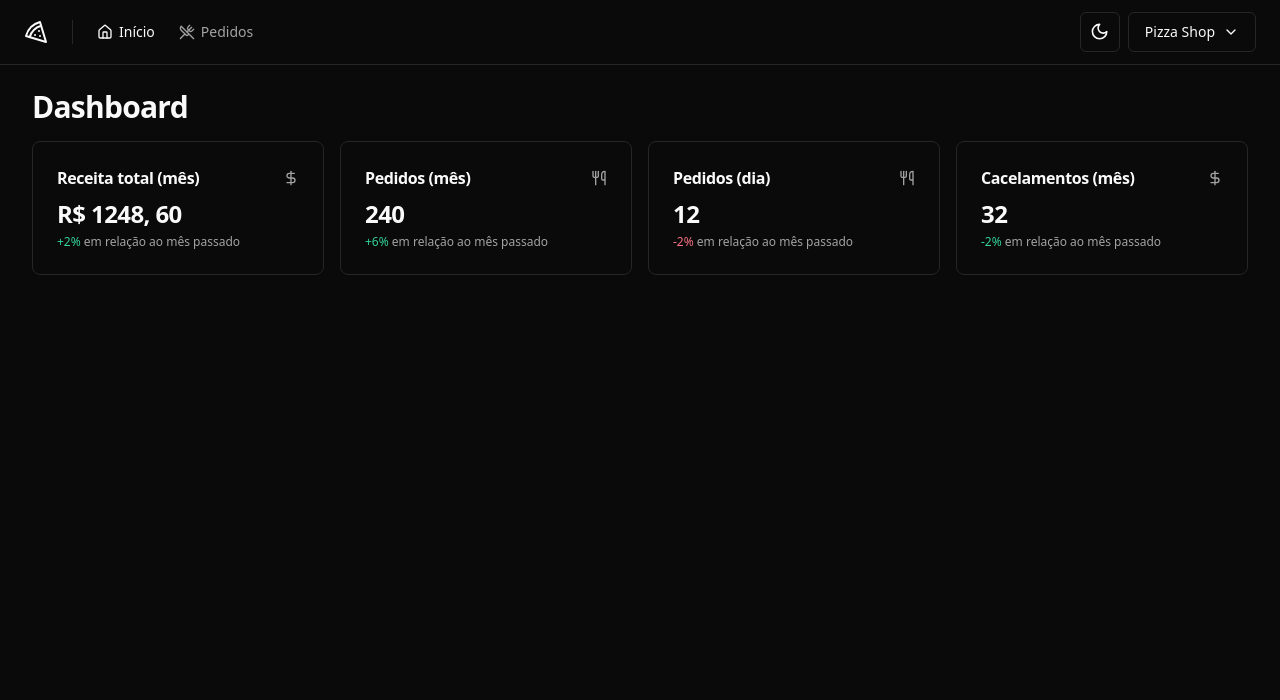
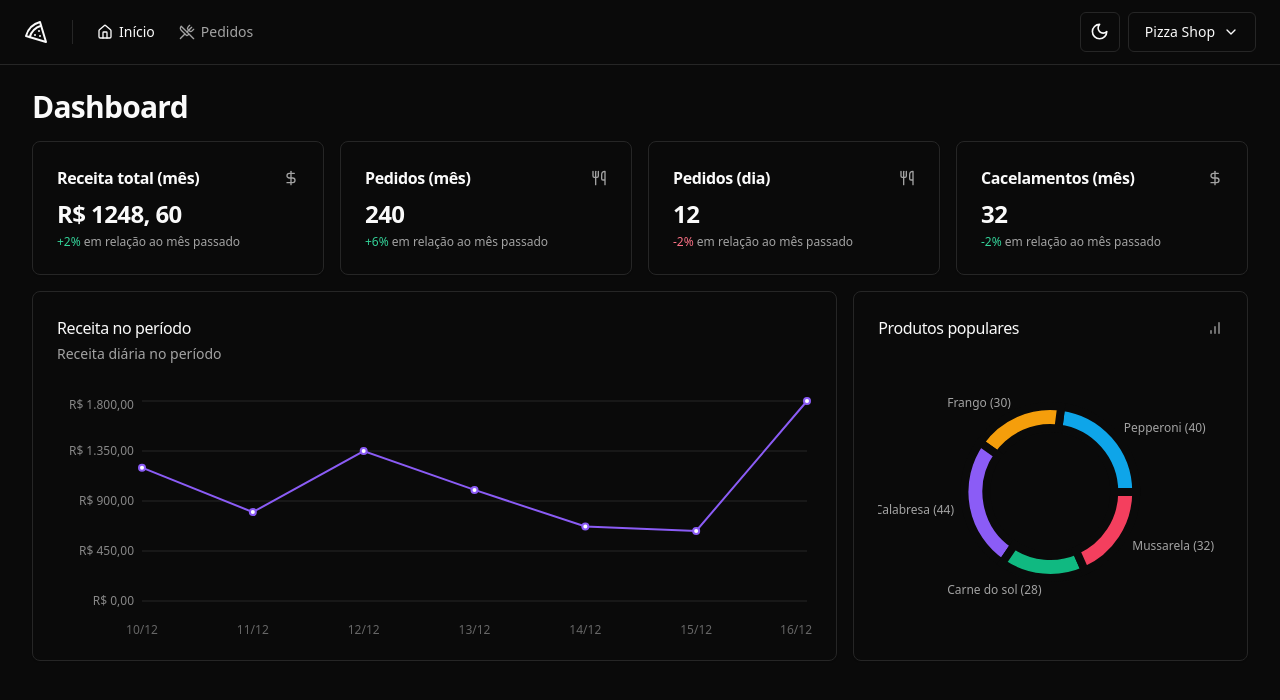
Before and after one commit to FernandoDev97/Pizza-Shop, a React (Vite) app: page / in a window 1280 px wide. Shown: the top 700 px of the page. Built offline with nearby package versions, Linux system fonts and the light colour scheme.

Commit message:
create charts to dashboard page

```diff
--- a/src/pages/app/dashboard/dashboard.tsx
+++ b/src/pages/app/dashboard/dashboard.tsx
@@ -4,6 +4,8 @@
 import { MonthCanceledOrdersAmountCard } from './month-canceled-orders-amount-card'
 import { MonthOrdersAmountCard } from './month-orders-amount-card'
 import { MonthRevenueCard } from './month-revenue-card'
+import { PopularProductsChart } from './popular-products-chart'
+import { RevenueChart } from './revenue-chart'
 
 export const Dashboard = () => {
   return (
@@ -18,6 +20,11 @@
           <DayOrdersAmountCard />
           <MonthCanceledOrdersAmountCard />
         </div>
+
+        <div className="grid grid-cols-9 gap-4">
+          <RevenueChart />
+          <PopularProductsChart />
+        </div>
       </div>
     </>
   )
--- /dev/null
+++ b/src/pages/app/dashboard/popular-products-chart.tsx
@@ -0,0 +1,93 @@
+import { BarChart } from 'lucide-react'
+import { Cell, Pie, PieChart, ResponsiveContainer } from 'recharts'
+import colors from 'tailwindcss/colors'
+
+import { Card, CardContent, CardHeader, CardTitle } from '@/components/ui/card'
+
+const data = [
+  { product: 'Pepperoni', amount: 40 },
+  { product: 'Frango', amount: 30 },
+  { product: 'Calabresa', amount: 44 },
+  { product: 'Carne do sol', amount: 28 },
+  { product: 'Mussarela', amount: 32 },
+]
+
+const COLORS = [
+  colors.sky[500],
+  colors.amber[500],
+  colors.violet[500],
+  colors.emerald[500],
+  colors.rose[500],
+]
+
+export const PopularProductsChart = () => {
+  return (
+    <Card className="col-span-3">
+      <CardHeader className="pb-8">
+        <div className="flex items-center justify-between">
+          <CardTitle className="text-base font-medium">
+            Produtos populares
+          </CardTitle>
+          <BarChart className="h-4 w-4 text-muted-foreground" />
+        </div>
+      </CardHeader>
+
+      <CardContent>
+        <ResponsiveContainer width="100%" height={240}>
+          <PieChart style={{ fontSize: 12 }}>
+            <Pie
+              data={data}
+              dataKey="amount"
+              nameKey="product"
+              cx="50%"
+              cy="50%"
+              outerRadius={86}
+              innerRadius={64}
+              strokeWidth={8}
+              labelLine={false}
+              label={({
+                cx,
+                cy,
+                midAngle,
+                innerRadius,
+                outerRadius,
+                value,
+                index,
+              }) => {
+                const RADIAN = Math.PI / 180
+                const radius = 12 + innerRadius + (outerRadius - innerRadius)
+                const x = cx + radius * Math.cos(-midAngle * RADIAN)
+                const y = cy + radius * Math.sin(-midAngle * RADIAN)
+
+                return (
+                  <text
+                    x={x}
+                    y={y}
+                    className="fill-muted-foreground text-xs"
+                    textAnchor={x > cx ? 'start' : 'end'}
+                    dominantBaseline="central"
+                  >
+                    {data[index].product.length > 12
+                      ? data[index].product.substring(0, 12).concat('...')
+                      : data[index].product}{' '}
+                    ({value})
+                  </text>
+                )
+              }}
+            >
+              {data.map((_, index) => {
+                return (
+                  <Cell
+                    key={`cell-${index}`}
+                    fill={COLORS[index]}
+                    className="stroke-background hover:opacity-80"
+                  />
+                )
+              })}
+            </Pie>
+          </PieChart>
+        </ResponsiveContainer>
+      </CardContent>
+    </Card>
+  )
+}
--- /dev/null
+++ b/src/pages/app/dashboard/revenue-chart.tsx
@@ -0,0 +1,71 @@
+import {
+  CartesianGrid,
+  Line,
+  LineChart,
+  ResponsiveContainer,
+  XAxis,
+  YAxis,
+} from 'recharts'
+import colors from 'tailwindcss/colors'
+
+import {
+  Card,
+  CardContent,
+  CardDescription,
+  CardHeader,
+  CardTitle,
+} from '@/components/ui/card'
+
+const data = [
+  { date: '10/12', revenue: 1200 },
+  { date: '11/12', revenue: 800 },
+  { date: '12/12', revenue: 1350 },
+  { date: '13/12', revenue: 1000 },
+  { date: '14/12', revenue: 670 },
+  { date: '15/12', revenue: 630 },
+  { date: '16/12', revenue: 1800 },
+]
+
+export const RevenueChart = () => {
+  return (
+    <Card className="col-span-6">
+      <CardHeader className="flex-row items-center justify-between pb-8">
+        <div className="space-y-1">
+          <CardTitle className="text-base font-medium">
+            Receita no período
+          </CardTitle>
+          <CardDescription>Receita diária no período</CardDescription>
+        </div>
+      </CardHeader>
+
+      <CardContent>
+        <ResponsiveContainer width="100%" height={240}>
+          <LineChart data={data} style={{ fontSize: 12 }}>
+            <XAxis dataKey="date" tickLine={false} axisLine={false} dy={16} />
+
+            <YAxis
+              stroke="#888"
+              axisLine={false}
+              tickLine={false}
+              width={80}
+              tickFormatter={(value: number) =>
+                value.toLocaleString('pt-BR', {
+                  style: 'currency',
+                  currency: 'BRL',
+                })
+              }
+            />
+            <CartesianGrid vertical={false} className="stroke-muted" />
+
+            <Line
+              type="linear"
+              strokeWidth={2}
+              dataKey="revenue"
+              stroke={colors.violet[500]}
+            />
+          </LineChart>
+        </ResponsiveContainer>
+      </CardContent>
+    </Card>
+  )
+}
```
